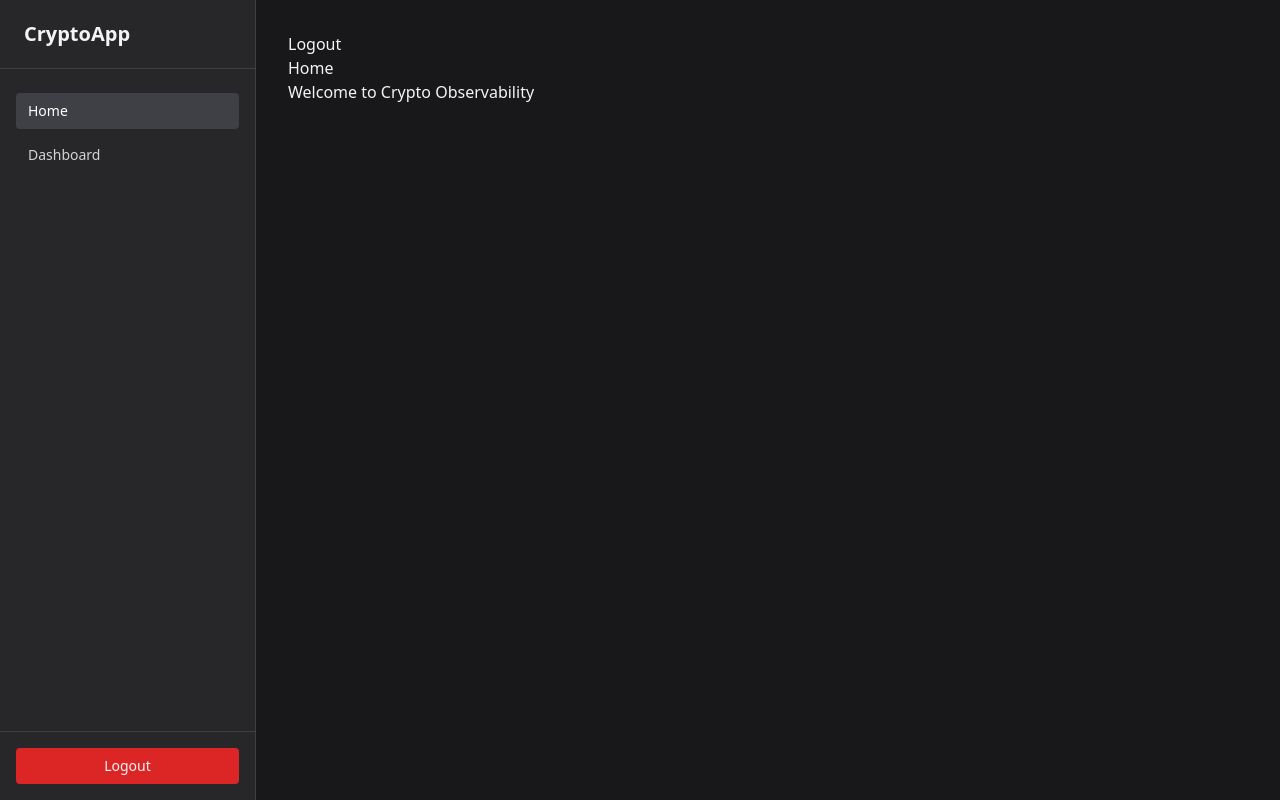
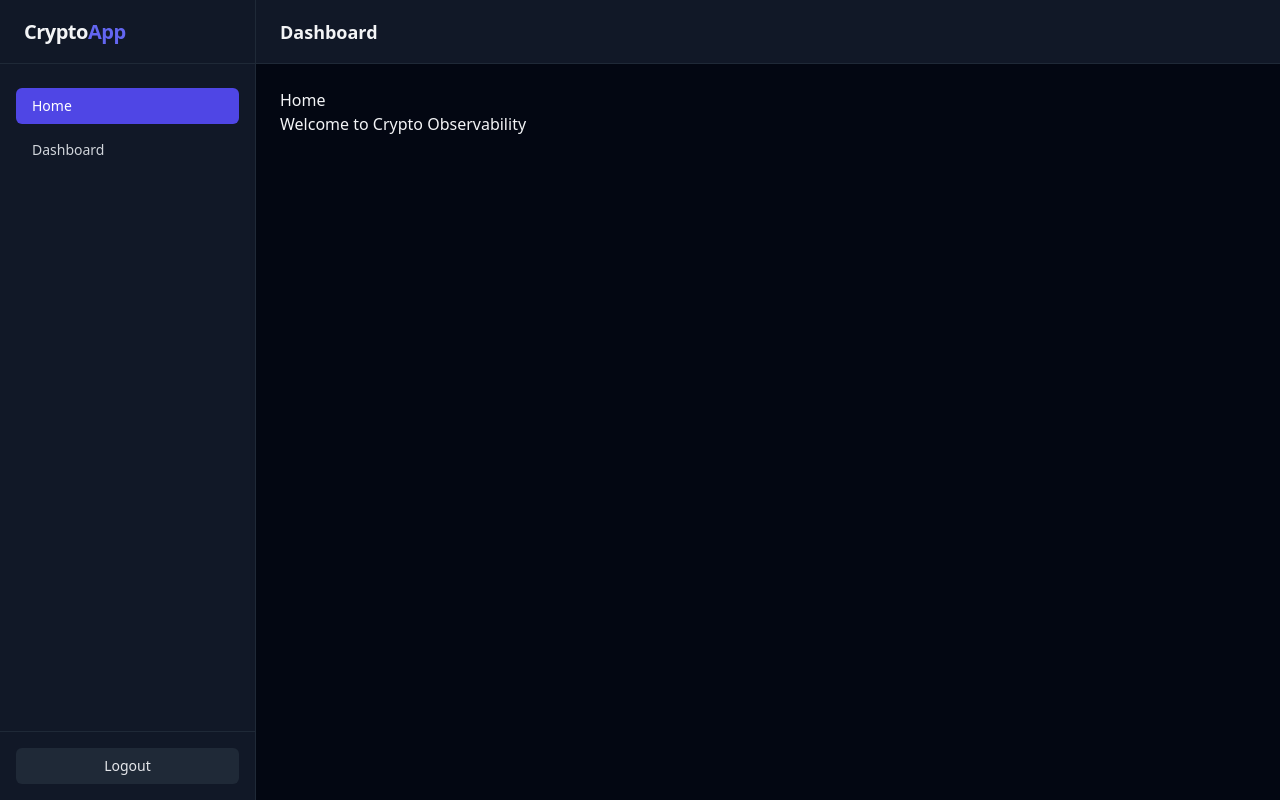
Before and after one commit to dpserretti/crypto-observability-web, a React (Vite) app: page / in a window 1280 px wide. Built offline with nearby package versions, Linux system fonts and the light colour scheme; no server answers; sample sign-in values are in the browser's storage.

Commit message:
feat(ui): finalize authenticated app layout with sidebar and dashboard structure

```diff
--- a/src/layouts/AppLayout.tsx
+++ b/src/layouts/AppLayout.tsx
@@ -1,26 +1,31 @@
-import { NavLink, Outlet } from 'react-router-dom'
+import { Outlet, NavLink } from 'react-router-dom'
 import { useAuth } from '@/features/auth/useAuth'
 
 export default function AppLayout() {
   const { logout } = useAuth()
 
   return (
-    <div className="flex h-screen bg-zinc-900 text-zinc-100">
+    <div className="min-h-screen bg-gray-950 text-gray-100 flex">
       {/* Sidebar */}
-      <aside className="w-64 bg-zinc-800 border-r border-zinc-700 flex flex-col">
-        <div className="px-6 py-5 text-xl font-bold border-b border-zinc-700">
-          CryptoApp
+      <aside className="w-64 bg-gray-900 border-r border-gray-800 flex flex-col">
+        {/* Logo */}
+        <div className="h-16 flex items-center px-6 border-b border-gray-800">
+          <span className="text-xl font-bold tracking-tight">
+            Crypto<span className="text-indigo-500">App</span>
+          </span>
         </div>
 
+        {/* Navigation */}
         <nav className="flex-1 px-4 py-6 space-y-2">
           <NavLink
             to="/"
             end
             className={({ isActive }) =>
-              `block rounded px-3 py-2 text-sm font-medium ${
+              `block rounded-md px-4 py-2 text-sm font-medium transition
+              ${
                 isActive
-                  ? 'bg-zinc-700 text-white'
-                  : 'text-zinc-300 hover:bg-zinc-700'
+                  ? 'bg-indigo-600 text-white'
+                  : 'text-gray-300 hover:bg-gray-800 hover:text-white'
               }`
             }
           >
@@ -30,10 +35,11 @@ export default function AppLayout() {
           <NavLink
             to="/dashboard"
             className={({ isActive }) =>
-              `block rounded px-3 py-2 text-sm font-medium ${
+              `block rounded-md px-4 py-2 text-sm font-medium transition
+              ${
                 isActive
-                  ? 'bg-zinc-700 text-white'
-                  : 'text-zinc-300 hover:bg-zinc-700'
+                  ? 'bg-indigo-600 text-white'
+                  : 'text-gray-300 hover:bg-gray-800 hover:text-white'
               }`
             }
           >
@@ -41,20 +47,29 @@ export default function AppLayout() {
           </NavLink>
         </nav>
 
-        <div className="p-4 border-t border-zinc-700">
+        {/* Footer / Logout */}
+        <div className="p-4 border-t border-gray-800">
           <button
             onClick={logout}
-            className="w-full rounded bg-red-600 px-3 py-2 text-sm font-medium hover:bg-red-700 transition"
+            className="w-full rounded-md bg-gray-800 py-2 text-sm font-medium text-gray-200 hover:bg-red-600 hover:text-white transition"
           >
             Logout
           </button>
         </div>
       </aside>
 
-      {/* Main content */}
-      <main className="flex-1 overflow-y-auto p-8">
-        <Outlet />
-      </main>
+      {/* Main area */}
+      <div className="flex-1 flex flex-col">
+        {/* Header */}
+        <header className="h-16 bg-gray-900 border-b border-gray-800 flex items-center px-6">
+          <h1 className="text-lg font-semibold">Dashboard</h1>
+        </header>
+
+        {/* Page content */}
+        <main className="flex-1 p-6 overflow-y-auto">
+          <Outlet />
+        </main>
+      </div>
     </div>
   )
 }
--- a/src/pages/HomePage.tsx
+++ b/src/pages/HomePage.tsx
@@ -1,11 +1,6 @@
-import { useAuth } from '@/features/auth/useAuth'
-
 export function HomePage() {
-  const { logout } = useAuth()
-
   return (
     <>
-      <button onClick={logout}>Logout</button>
       <h1>Home</h1>
       <p>Welcome to Crypto Observability</p>
     </>
```
